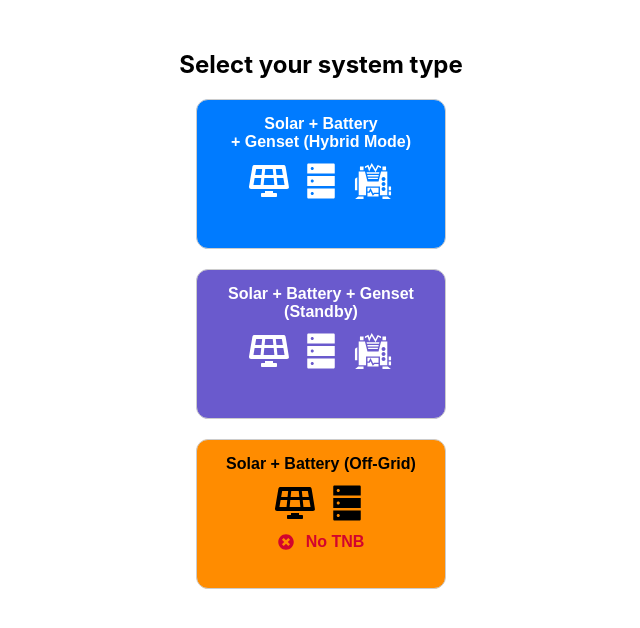
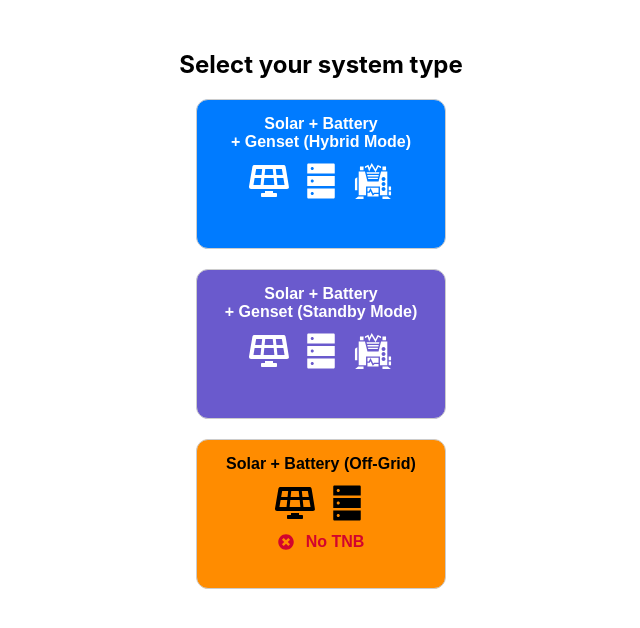
Before and after one commit to ongclh2sunergy-beep/hybridoff-grid, a React (Create React App) app: page / in a window 1280 px wide. Shown: the top 628 px of the page, without its empty margins (319-959 px from the left). Built offline with nearby package versions, Linux system fonts and the light colour scheme.

Commit message:
Update App.js

```diff
--- a/src/App.js
+++ b/src/App.js
@@ -121,7 +121,7 @@ function App() {
               backgroundColor: "#6A5ACD",
             }}
           >
-            <strong>Solar + Battery + Genset (Standby)</strong>
+            <strong>Solar + Battery <br /> + Genset (Standby Mode)</strong>
             <div style={{ display: "flex", gap: "12px", alignItems: "center" }}>
               <FaSolarPanel size={40} />
               <AiFillDatabase size={40} />
```
